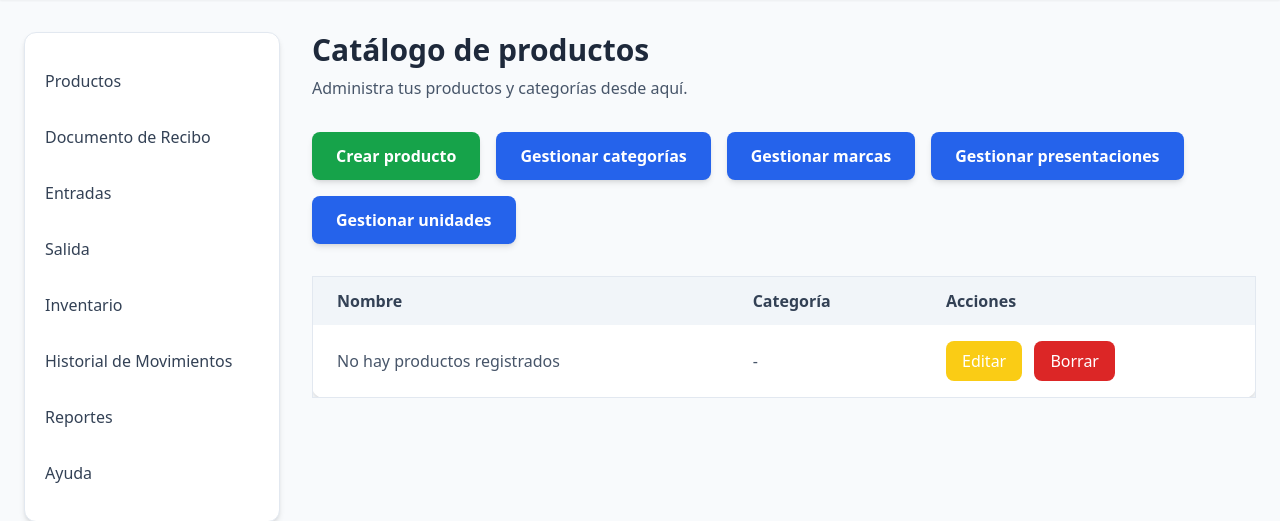
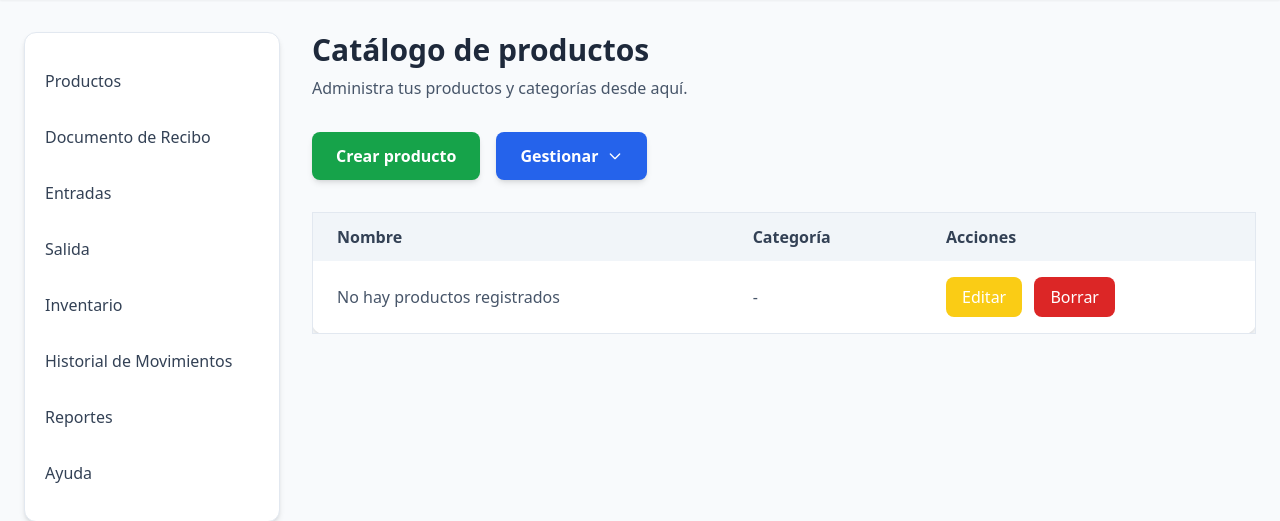
Before and after one commit to juansalgado12/wms, a Flask app: page /productos/ in a window 1280 px wide. Shown: the part 112-633 px from the top of the page. Run offline with Flask 3, Linux system fonts and the light colour scheme; some libraries are stand-ins or nearby versions.

Commit message:
Se creó una lista desplegable que contiene los botones de redirección hacia categorias, marcas, presentaciones y unidades

```diff
--- a/wmsr/templates/productos/catalogo.html
+++ b/wmsr/templates/productos/catalogo.html
@@ -9,10 +9,31 @@
 
 <div class="flex flex-wrap gap-4 mb-8">
 	<a href="#" class="px-6 py-3 bg-green-600 text-white font-semibold rounded-lg hover:bg-green-800 transition-all shadow-md hover:shadow-lg">Crear producto</a>
-	<a href="{{url_for('categorias.lista_categorias')}}" class="px-6 py-3 bg-blue-600 text-white font-semibold rounded-lg hover:bg-blue-800 transition-all shadow-md hover:shadow-lg">Gestionar categorías</a>
-	<a href="{{url_for('marca.lista_marcas')}}" class="px-6 py-3 bg-blue-600 text-white font-semibold rounded-lg hover:bg-blue-800 transition-all shadow-md hover:shadow-lg">Gestionar marcas</a>
-	<a href="{{url_for('presentacion.lista_presentaciones')}}" class="px-6 py-3 bg-blue-600 text-white font-semibold rounded-lg hover:bg-blue-800 transition-all shadow-md hover:shadow-lg">Gestionar presentaciones</a>
-	<a href="{{url_for('unidad.lista_unidades')}}" class="px-6 py-3 bg-blue-600 text-white font-semibold rounded-lg hover:bg-blue-800 transition-all shadow-md hover:shadow-lg">Gestionar unidades</a>
+	<div class="relative inline-block text-left">
+		<button type="button" class="px-6 py-3 bg-blue-600 text-white font-semibold rounded-lg hover:bg-blue-800 transition-all shadow-md hover:shadow-lg flex items-center" id="dropdownButton">
+			Gestionar <svg class="ml-2 w-4 h-4" fill="none" stroke="currentColor" viewBox="0 0 24 24"><path stroke-linecap="round" stroke-linejoin="round" stroke-width="2" d="M19 9l-7 7-7-7"></path></svg>
+		</button>
+		<div id="dropdownMenu" class="hidden absolute left-0 mt-2 w-56 rounded-md shadow-lg bg-white ring-1 ring-black ring-opacity-5 z-10">
+			<div class="py-1">
+				<a href="{{url_for('categorias.lista_categorias')}}" class="block px-4 py-2 text-slate-700 hover:bg-blue-100">Gestionar categorías</a>
+				<a href="{{url_for('marca.lista_marcas')}}" class="block px-4 py-2 text-slate-700 hover:bg-blue-100">Gestionar marcas</a>
+				<a href="{{url_for('presentacion.lista_presentaciones')}}" class="block px-4 py-2 text-slate-700 hover:bg-blue-100">Gestionar presentaciones</a>
+				<a href="{{url_for('unidad.lista_unidades')}}" class="block px-4 py-2 text-slate-700 hover:bg-blue-100">Gestionar unidades</a>
+			</div>
+		</div>
+	</div>
+	<script>
+		const btn = document.getElementById('dropdownButton');
+		const menu = document.getElementById('dropdownMenu');
+		btn.addEventListener('click', () => {
+			menu.classList.toggle('hidden');
+		});
+		document.addEventListener('click', (e) => {
+			if (!btn.contains(e.target) && !menu.contains(e.target)) {
+				menu.classList.add('hidden');
+			}
+		});
+	</script>
 
 </div>
 
```
